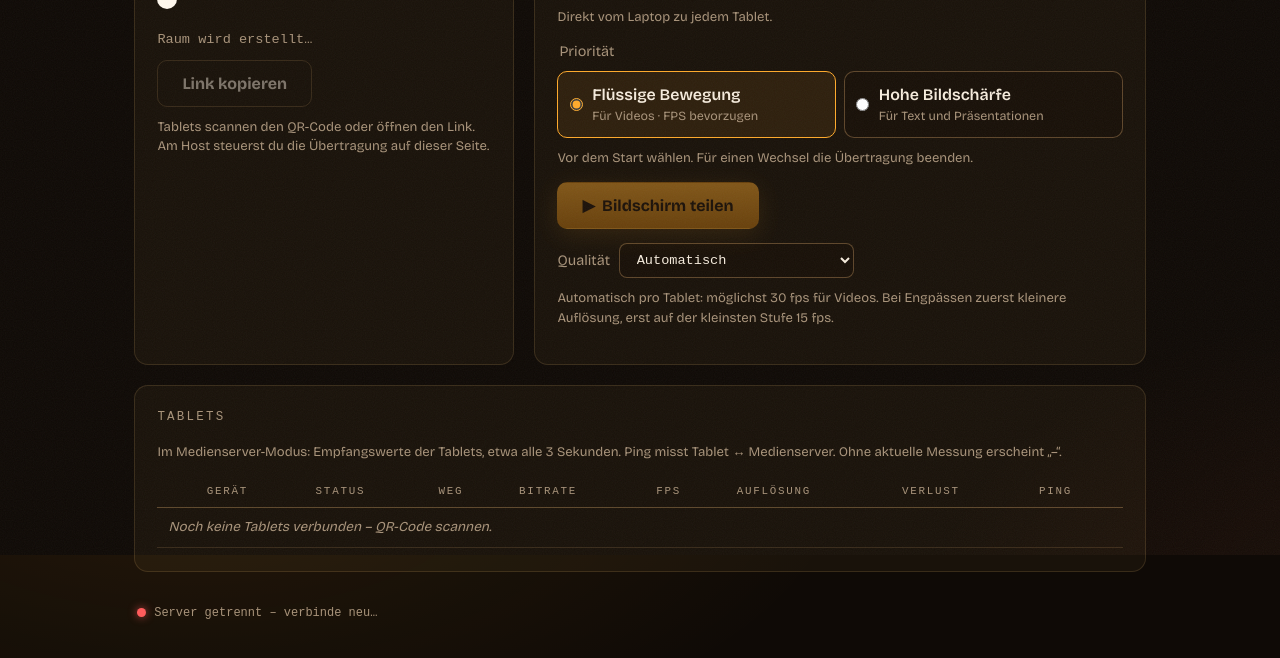
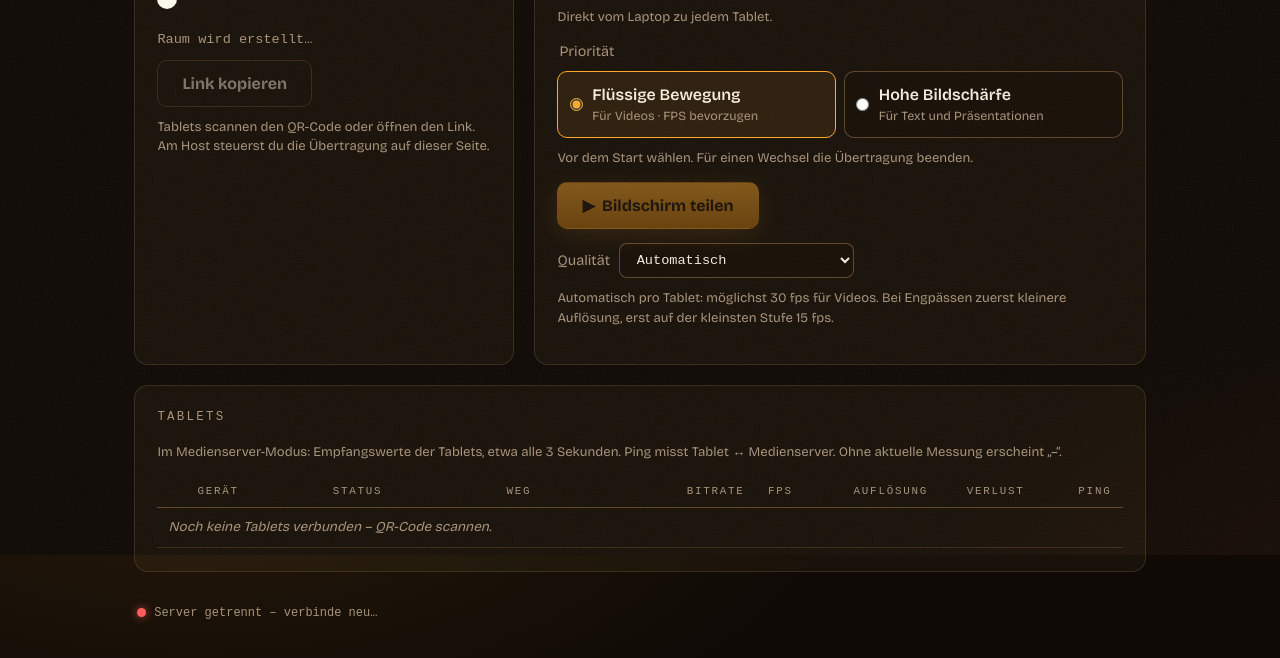
Before and after one commit to weiskopfsodefa/sharemyscreen, a website: page public/room.html in a window 1280 px wide. Shown: the part 245-903 px from the top of the page. Drawn offline with nearby package versions, Linux system fonts and the light colour scheme; a web font is replaced by a local one.

Commit message:
Stabilize client statistics table columns

```diff
--- a/public/css/style.css
+++ b/public/css/style.css
@@ -342,11 +342,30 @@ select:focus { border-color: var(--amber); }
 
 /* --- Zuschauer-Tabelle --- */
 
+.viewers-scroll { overflow-x: auto; }
+.viewers-scroll:focus-visible { outline: 2px solid var(--amber); outline-offset: 3px; }
+
 table.viewers {
+  table-layout: fixed;
+  min-width: 60rem;
+  font-variant-numeric: tabular-nums;
   width: 100%;
   border-collapse: collapse;
   font-size: 0.9rem;
 }
+
+table.viewers .viewer-led { width: 3%; }
+table.viewers .viewer-name { width: 14%; }
+table.viewers .viewer-status { width: 18%; }
+table.viewers .viewer-path { width: 15%; }
+table.viewers .viewer-bitrate { width: 12%; }
+table.viewers .viewer-fps { width: 5%; }
+table.viewers .viewer-resolution { width: 14%; }
+table.viewers .viewer-loss { width: 10%; }
+table.viewers .viewer-ping { width: 9%; }
+
+table.viewers th:nth-child(n + 5),
+table.viewers td:nth-child(n + 5) { text-align: right; }
 
 table.viewers th {
   font-family: var(--font-mono);
@@ -367,6 +386,10 @@ table.viewers td {
   font-size: 0.85rem;
   white-space: nowrap;
 }
+
+table.viewers td:not([colspan]) { overflow: hidden; text-overflow: ellipsis; }
+
+table.viewers td:first-child:not([colspan]) { padding-inline: 0; text-align: center; }
 
 table.viewers td.name { font-family: var(--font-display); font-weight: 600; }
 
--- a/public/js/host.js
+++ b/public/js/host.js
@@ -725,8 +725,8 @@ function renderViewers() {
       const autoStep = currentPreset().auto && viewer.pc ? currentStreamMode().ladder[viewer.autoState.step].label : null;
       return `<tr>
         <td><span class="led ${ledClass}"></span></td>
-        <td class="name">${escapeHtml({ text: viewerDisplayName({ viewer }) })}</td>
-        <td>${viewer.status}${autoStep ? ` · ${autoStep}` : ''}</td>
+        <td class="name" title="${escapeHtml({ text: viewerDisplayName({ viewer }) })}">${escapeHtml({ text: viewerDisplayName({ viewer }) })}</td>
+        <td title="${escapeHtml({ text: `${viewer.status}${autoStep ? ` · ${autoStep}` : ''}` })}">${viewer.status}${autoStep ? ` · ${autoStep}` : ''}</td>
         <td>${media ? '<span class="chip ok">MEDIENSERVER</span>' : path ? `<span class="chip ${path.css}" title="${path.hint}">${path.text}</span>` : '–'}</td>
         <td>${formatBitrate({ bits: stats?.bitrate ?? null })}</td>
         <td>${stats?.framesPerSecond != null ? Math.round(stats.framesPerSecond) : '–'}</td>
--- a/public/room.html
+++ b/public/room.html
@@ -86,7 +86,19 @@
       <section class="card">
         <h2>Tablets <span id="viewer-count"></span></h2>
         <p class="hint">Im Medienserver-Modus: Empfangswerte der Tablets, etwa alle 3 Sekunden. Ping misst Tablet ↔ Medienserver. Ohne aktuelle Messung erscheint „–“.</p>
+        <div class="viewers-scroll" tabindex="0" role="region" aria-label="Verbindungswerte der Tablets">
         <table class="viewers">
+          <colgroup>
+            <col class="viewer-led" />
+            <col class="viewer-name" />
+            <col class="viewer-status" />
+            <col class="viewer-path" />
+            <col class="viewer-bitrate" />
+            <col class="viewer-fps" />
+            <col class="viewer-resolution" />
+            <col class="viewer-loss" />
+            <col class="viewer-ping" />
+          </colgroup>
           <thead>
             <tr>
               <th></th>
@@ -104,6 +116,7 @@
             <tr class="empty-row"><td colspan="9">Noch keine Tablets verbunden – QR-Code scannen.</td></tr>
           </tbody>
         </table>
+        </div>
       </section>
 
       <p class="statusline"><span class="led" id="ws-led"></span><span id="ws-status">Verbinde mit Server…</span></p>
```
